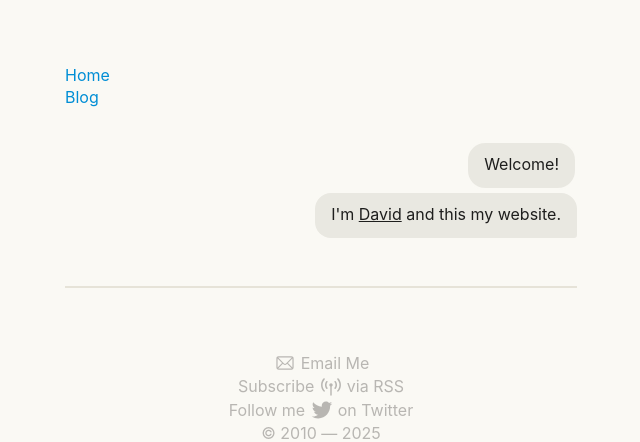
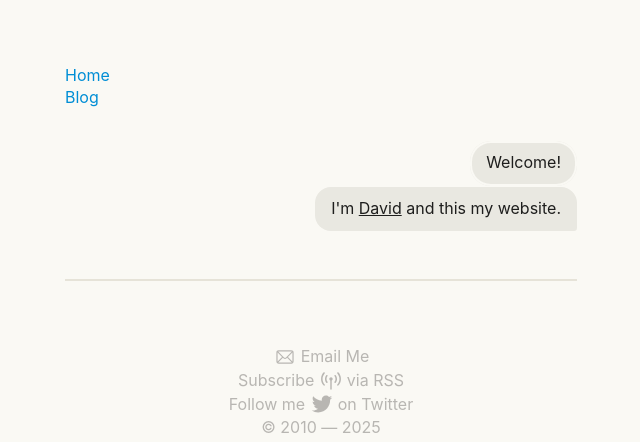
Before and after one commit to davidhariri/site, a Python web app: template templates/index.jinja in a window 1280 px wide. Shown: the top 442 px of the page, without its empty margins (319-959 px from the left). Run offline with Jinja, Linux system fonts and the light colour scheme; the template is opened without the code that fills it, so the values that code supplies are empty.

Commit message:
Refines styles

```diff
--- a/static/styles.css
+++ b/static/styles.css
@@ -78,10 +78,10 @@ p {
 
 p.message {
   margin-top: 0rem;
-  margin-bottom: 0.2rem;
+  margin-bottom: 1px;
   background-color: var(--bg-set-in-color);
   padding: 0.6rem 1rem;
-  border-radius: 1.2rem;
+  border-radius: 1.3rem;
   max-width: 65%;
   position: relative;
   margin-left: auto;
@@ -101,7 +101,7 @@ p.message:last-of-type {
 p.message.loud {
   animation: loud 1.2s cubic-bezier(.67,-0.62,.18,1.44) 0.5s;
   transform-origin: center;
-  border: 2px solid var(--bg-color);
+  box-shadow: inset 0 0 0 2px var(--bg-color);
   z-index: 1;
 }
 
```
